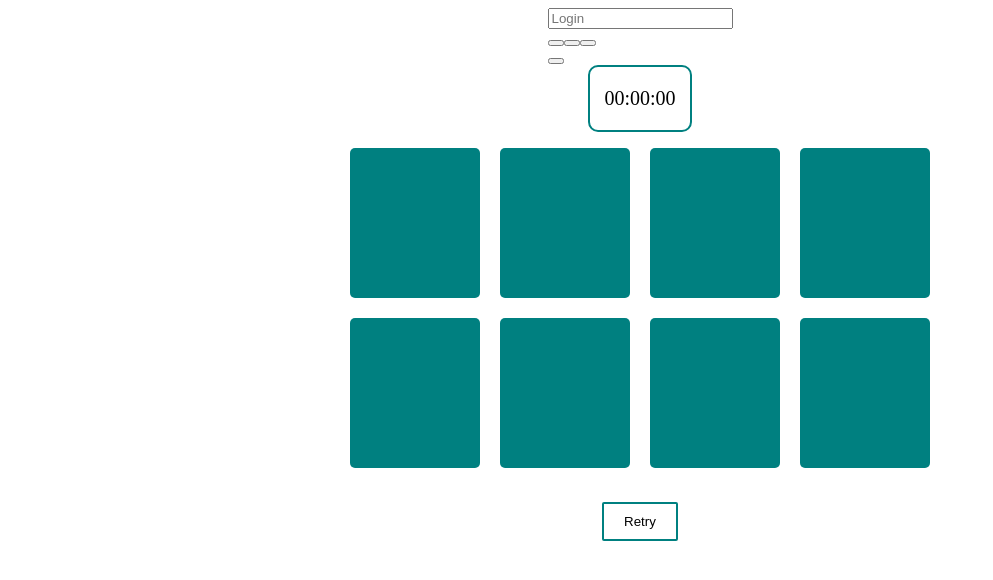
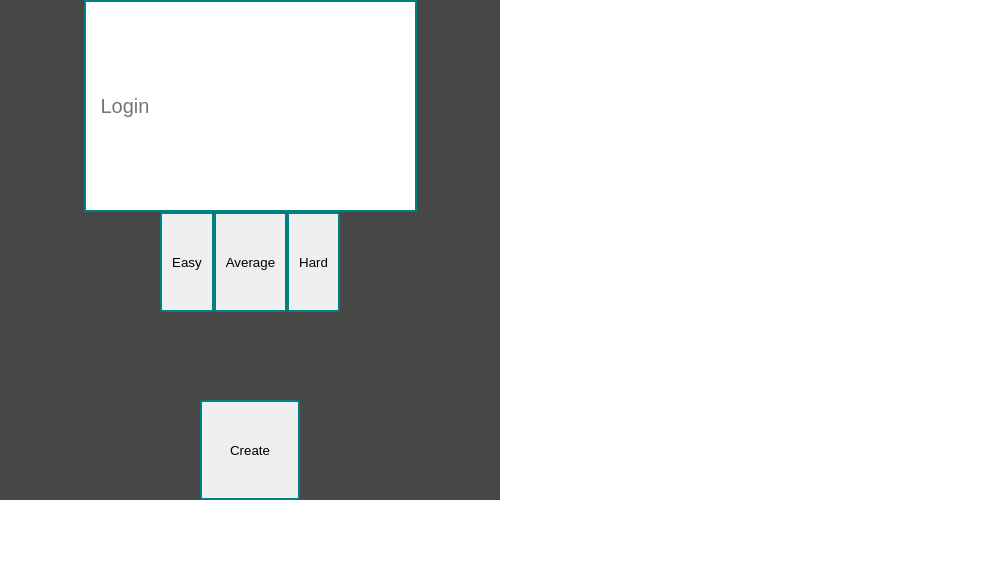
Before and after one commit to JI3BA/MemoryGame, a React (Create React App) app: page /login in a window 1280 px wide. Shown: the top 580 px of the page, without its empty margins (0-993 px from the left). Built offline with nearby package versions, Linux system fonts and the light colour scheme.

Commit message:
learning react-router-dom

```diff
--- a/src/App.js
+++ b/src/App.js
@@ -1,7 +1,7 @@
 import React from 'react'
 import './styles/App.css'
 import SmallField from './component/SmallField'
-import { BrowserRouter as Router, Route, Routes } from 'react-router-dom'
+import { BrowserRouter as Router, Route, Routes, Navigate } from 'react-router-dom'
 import LogIn from './component/pages/LogIn/LogIn';
 
 function App() {
@@ -9,11 +9,10 @@ function App() {
   return (
     <Router>
       <Routes>
+        <Route path="/*" element={<Navigate to="/login" replace />} />
         <Route path='/login' element={<LogIn />} />
+        <Route path='/field' element={<SmallField />} />
       </Routes>
-      <div className="container">
-        <SmallField />
-      </div>
     </Router>
   );
 }
--- /dev/null
+++ b/src/component/MyButton.jsx
@@ -0,0 +1,10 @@
+import React from "react";
+import '../styles/MyButton.css'
+
+const MyButton = ({children}) => {
+    return (
+        <button className="button">{children}</button>
+    )
+}
+
+export default MyButton
--- /dev/null
+++ b/src/component/MyInput.jsx
@@ -0,0 +1,10 @@
+import React from "react";
+import '../styles/MyInput.css'
+
+const MyInput = () => {
+    return (
+        <input type="text" className="input" placeholder="Login"/>
+    )
+}
+
+export default MyInput
--- a/src/component/SmallField.jsx
+++ b/src/component/SmallField.jsx
@@ -87,6 +87,7 @@ const SmallField = () => {
     }
   }
     return(
+      <div className="container">
         <div className='wrapper'>
             <Timer active={active}/>
             <div className='playing-field'>
@@ -104,6 +105,7 @@ const SmallField = () => {
             </div>
             <button className='btn-retry' onClick={refreshField}>Retry</button>
         </div>
+      </div>
     )
 }
 
--- a/src/component/pages/LogIn/LogIn.css
+++ b/src/component/pages/LogIn/LogIn.css
@@ -0,0 +1,25 @@
+*{
+    margin: 0;
+    padding: 0;
+    height: 100%;
+}
+
+.container{
+    width: 500px;
+    height: 500px;
+    display: flex;
+    justify-content: center;
+    align-items: center;
+    background-color: rgb(71, 71, 69);
+}
+
+.login-container{
+    display: flex;
+    flex-direction: column;
+    align-items: center;
+}
+
+.login-buttons-container{
+    display: flex;
+    justify-content: space-between;
+}
--- a/src/component/pages/LogIn/LogIn.jsx
+++ b/src/component/pages/LogIn/LogIn.jsx
@@ -1,17 +1,19 @@
 import React from "react";
+import MyButton from "../../MyButton";
+import MyInput from "../../MyInput";
 import './LogIn.css'
 
 const LogIn = () => {
     return (
         <div className="container">
             <div className="login-container">
-                <input type="text" placeholder="Login" className="login-input"/>
+                <MyInput />
                 <div className="login-buttons-container">
-                    <button className="login-button"></button>
-                    <button className="login-button"></button>
-                    <button className="login-button"></button>
+                    <MyButton>Easy</MyButton>
+                    <MyButton>Average</MyButton>
+                    <MyButton>Hard</MyButton>
                 </div>
-                <button className="login-button"></button>
+                <MyButton>Create</MyButton>
             </div>
         </div>
     )
--- /dev/null
+++ b/src/styles/MyButton.css
@@ -0,0 +1,9 @@
+.button{
+    max-width: 100px;
+    width: 100%;
+    max-height: 100px;
+    height: 100%;
+    padding: 10px;
+    border: 2px solid teal;
+    border-radius: 2px;
+}
--- /dev/null
+++ b/src/styles/MyInput.css
@@ -0,0 +1,8 @@
+.input{
+    max-width: 400px;
+    width: 100%;
+    padding: 10px 15px;
+    outline: none;
+    border: 2px solid teal;
+    font-size: 20px;
+}
```
